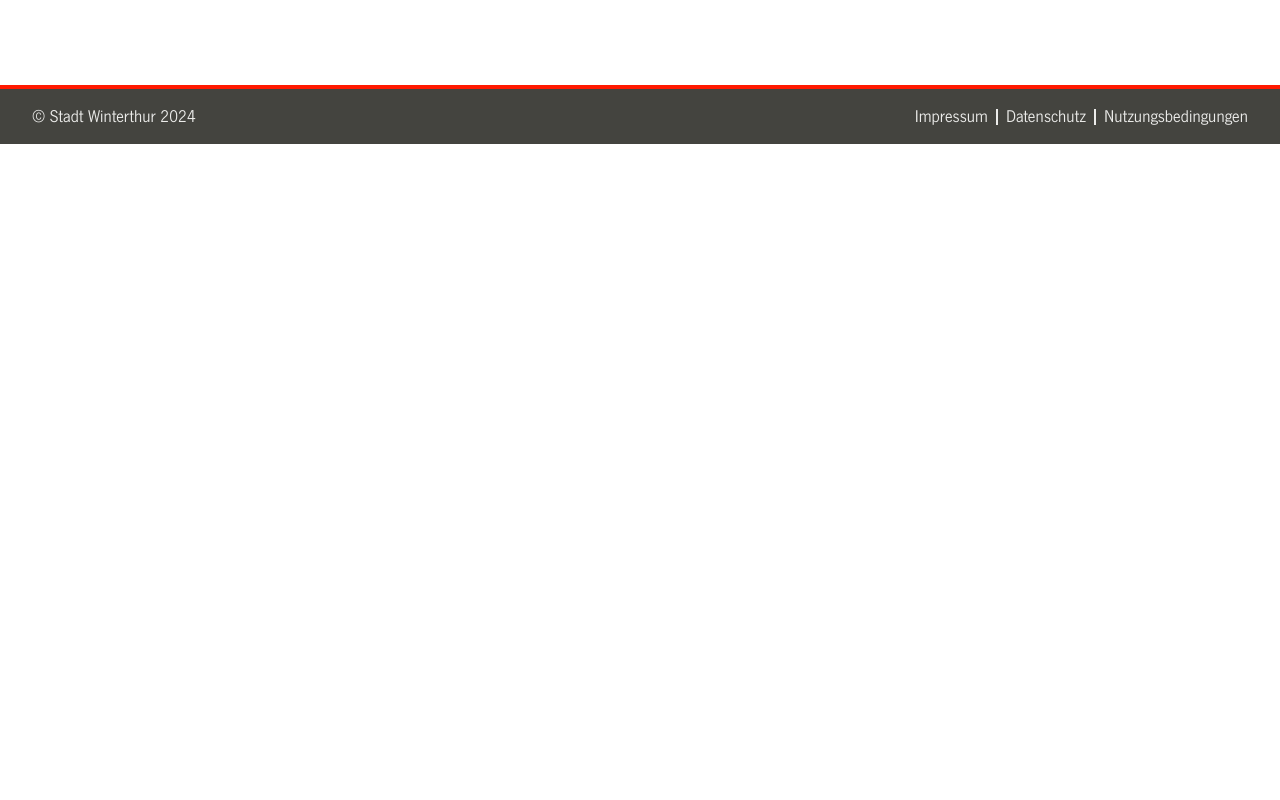
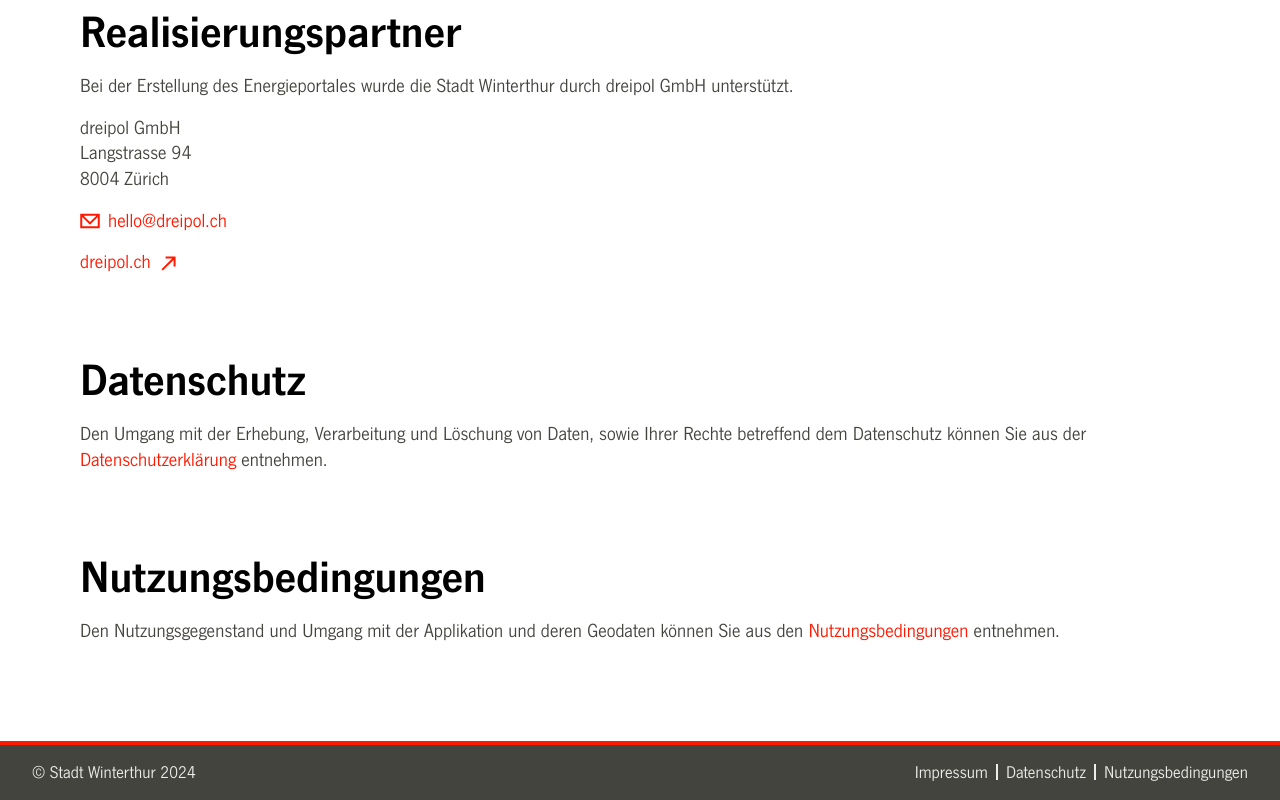
Before and after one commit to Geoinformation-Winterthur/energieportal-winterthur-main, a Next.js app: page /energieportal/impressum in a window 1280 px wide. Before the commit this address had no page. Shown: the part 957-1757 px from the top of the page. Before the commit the page ends 1101 px from the top, so only its background shows below. Built offline with nearby package versions, Linux system fonts and the light colour scheme.

Commit message:
Set basePath

```diff
--- a/next.config.mjs
+++ b/next.config.mjs
@@ -1,7 +1,7 @@
 /** @type {import('next').NextConfig} */
 const nextConfig = {
   output: 'export',
-  //basePath: "/energieportal",
+  basePath: "/energieportal",
   images: { unoptimized: true },
   trailingSlash: true,
   webpack: (config) => {
--- a/src/app/impressum/page.tsx
+++ b/src/app/impressum/page.tsx
@@ -32,10 +32,10 @@
           <a href="https://www.dreipol.ch" className="has-icon" target="_blank">dreipol.ch<Icon icon="link" /></a>
         </Section>
         <Section title="Datenschutz">
-          <p>Den Umgang mit der Erhebung, Verarbeitung und Löschung von Daten, sowie Ihrer Rechte betreffend dem Datenschutz können Sie aus der <a href="/pdf/Datenschutzerklaerung.pdf" target="_blank">Datenschutzerklärung</a> entnehmen.</p>
+          <p>Den Umgang mit der Erhebung, Verarbeitung und Löschung von Daten, sowie Ihrer Rechte betreffend dem Datenschutz können Sie aus der <a href="/energieportal/pdf/Datenschutzerklaerung.pdf" target="_blank">Datenschutzerklärung</a> entnehmen.</p>
         </Section>
         <Section title="Nutzungsbedingungen">
-          <p>Den Nutzungsgegenstand und Umgang mit der Applikation und deren Geodaten können Sie aus den <a href="/pdf/Nutzungsbedingungen.pdf" target="_blank">Nutzungsbedingungen</a> entnehmen.</p>
+          <p>Den Nutzungsgegenstand und Umgang mit der Applikation und deren Geodaten können Sie aus den <a href="/energieportal/pdf/Nutzungsbedingungen.pdf" target="_blank">Nutzungsbedingungen</a> entnehmen.</p>
         </Section>
       </OneCol>
     </main>
--- a/src/components/common/footer/footer.tsx
+++ b/src/components/common/footer/footer.tsx
@@ -5,7 +5,7 @@
 
 export const Footer = () => {
   const { t } = useTranslation();
-  const pathToFiles = "/pdf/"
+  const pathToFiles = "/energieportal/pdf/"
 
   return (
     <footer className={styles["footer"]}>
--- a/src/components/common/teaser/teaser.tsx
+++ b/src/components/common/teaser/teaser.tsx
@@ -17,7 +17,7 @@
 
 export const Teaser = ({ title, description, image, image_credits, link, link_target, subtitle, asRow }: TeaserProps) => {
 
-  const pathToImages = "/images/"
+  const pathToImages = "/energieportal/images/"
 
   return (
     <div className={clsx(styles["teaser"], asRow ? styles["teaser--as-row"] : "")}>
```
